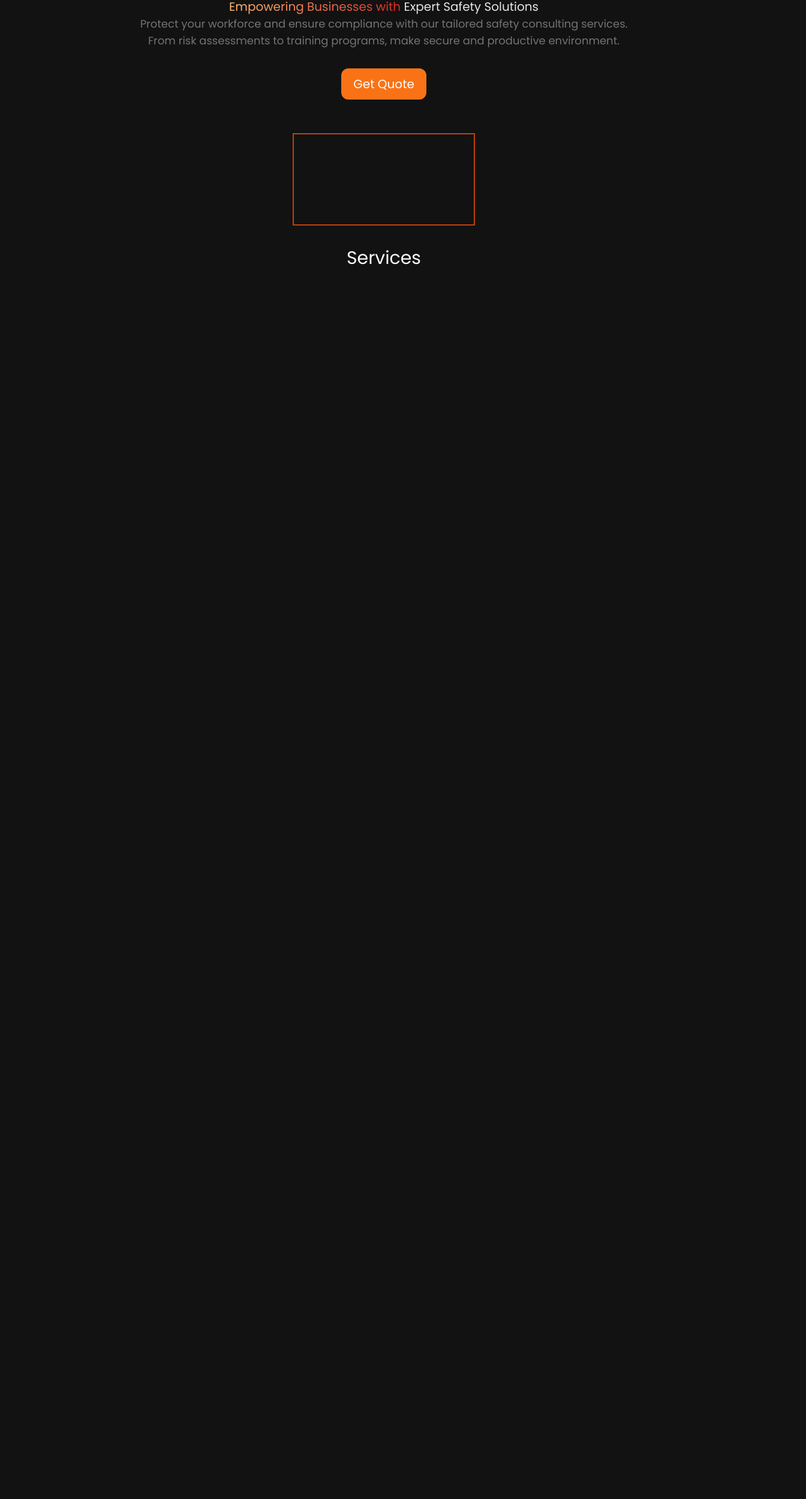
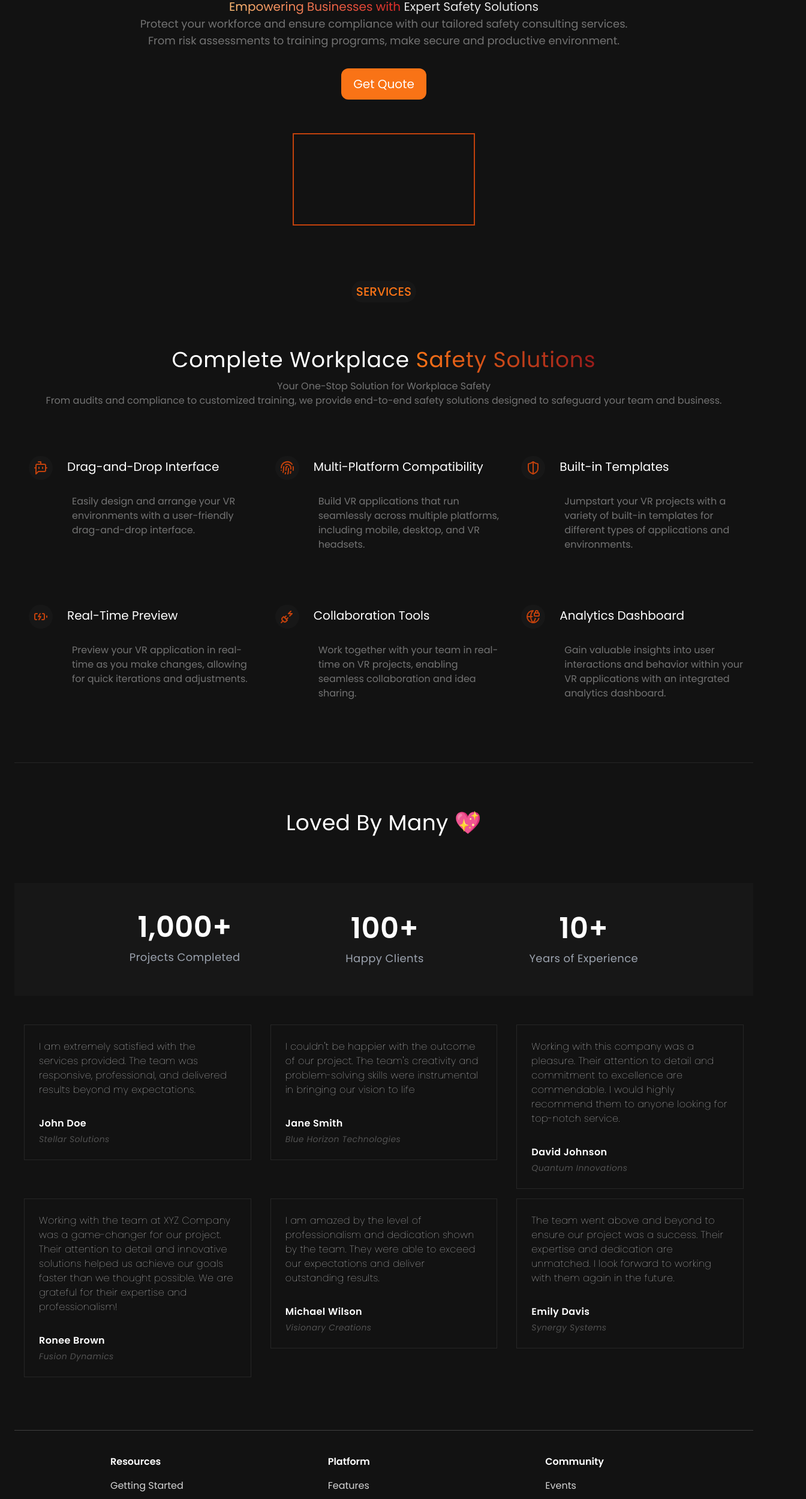
Before and after one commit to Adi4512/prosuretech, a React (Vite) app: page / in a window 1280 px wide. Shown: the part 276-2775 px from the top of the page at 60% size, 1344 px wide, since content can reach past the window. Before the commit the page ends 800 px from the top, so only its background shows below. Built offline with nearby package versions, Linux system fonts and the light colour scheme; grey boxes are pictures that could not be loaded.

Commit message:
added footer and clients section

```diff
--- a/package.json
+++ b/package.json
@@ -18,7 +18,9 @@
     "gsap": "^3.12.5",
     "lucide-react": "^0.460.0",
     "react": "^18.3.1",
+    "react-countup": "^6.5.3",
     "react-dom": "^18.3.1",
+    "react-scroll-trigger": "^0.6.14",
     "simplex-noise": "^4.0.3",
     "tailwind-merge": "^2.5.4",
     "tailwindcss-animate": "^1.0.7"
--- a/src/App.jsx
+++ b/src/App.jsx
@@ -1,7 +1,8 @@
+import Footer from "./components/Footer";
 import Hero from "./components/Hero";
 import NavBar from "./components/NavBar";
 import Services from "./components/Services";
-
+import Testimonials from "./components/Testimonials";
 function App() {
   return (
     <>
@@ -10,6 +11,8 @@ function App() {
         {" "}
         <Hero />
         <Services />
+        <Testimonials />
+        <Footer />
       </div>
     </>
   );
--- /dev/null
+++ b/src/components/Clients.jsx
@@ -0,0 +1,43 @@
+import { useState } from "react";
+import CountUp from "react-countup";
+import ScrollTrigger from "react-scroll-trigger";
+
+const Clients = () => {
+  const [count, setCount] = useState(false);
+
+  return (
+    <ScrollTrigger
+      onEnter={() => setCount(true)}
+      onExit={() => setCount(false)}
+    >
+      <div className="bg-neutral-900 text-white py-12 px-6 mb-10">
+        <div className="max-w-5xl mx-auto flex flex-wrap justify-around items-center">
+          <div className="flex flex-col items-center space-y-3">
+            <h2 className="text-5xl font-semibold">
+              {count && (
+                <CountUp start={10} end={1000} duration={1} delay={0} />
+              )}
+              +
+            </h2>
+            <p className="text-lg text-gray-400">Projects Completed</p>
+          </div>
+          <div className="mt-1 flex flex-col items-center space-y-3">
+            <h2 className="text-5xl font-semibold">
+              {count && <CountUp start={10} end={100} duration={1} delay={0} />}
+              +
+            </h2>
+            <p className="text-lg text-gray-400">Happy Clients</p>
+          </div>
+          <div className="mt-1 flex flex-col items-center space-y-3">
+            <h2 className="text-5xl font-semibold">
+              {count && <CountUp start={0} end={10} duration={1} delay={0} />}+
+            </h2>
+            <p className="text-lg text-gray-400">Years of Experience</p>
+          </div>
+        </div>
+      </div>
+    </ScrollTrigger>
+  );
+};
+
+export default Clients;
--- /dev/null
+++ b/src/components/Footer.jsx
@@ -0,0 +1,56 @@
+import { resourcesLinks, platformLinks, communityLinks } from "../constants";
+const Footer = () => {
+  return (
+    <footer className=" mt-20 border-t py-10 border-neutral-700">
+      <div className="ml-40 grid grid-cols-2 lg:grid-cols-3 gap-4">
+        <div>
+          <h3 className="text-md font-semibold mb-4">Resources</h3>
+          <ul className="space-y-2">
+            {resourcesLinks.map((link, index) => (
+              <li key={index}>
+                <a
+                  href={link.href}
+                  className="text-neutral-300 hover:text-slate-600 transition duration-300 ease-in-out"
+                >
+                  {link.text}
+                </a>
+              </li>
+            ))}
+          </ul>
+        </div>
+        <div>
+          <h3 className="text-md font-semibold mb-4">Platform</h3>
+          <ul className="space-y-2">
+            {platformLinks.map((link, index) => (
+              <li key={index}>
+                <a
+                  href={link.href}
+                  className="text-neutral-300 hover:text-slate-600 transition duration-300 ease-in-out"
+                >
+                  {link.text}
+                </a>
+              </li>
+            ))}
+          </ul>
+        </div>
+        <div>
+          <h3 className="text-md font-semibold mb-4">Community</h3>
+          <ul className="space-y-2">
+            {communityLinks.map((link, index) => (
+              <li key={index}>
+                <a
+                  href={link.href}
+                  className="text-neutral-300 hover:text-slate-600 transition duration-300 ease-in-out"
+                >
+                  {link.text}
+                </a>
+              </li>
+            ))}
+          </ul>
+        </div>
+      </div>
+    </footer>
+  );
+};
+
+export default Footer;
--- a/src/components/NavBar.jsx
+++ b/src/components/NavBar.jsx
@@ -2,7 +2,7 @@ import React from "react";
 import { Menu, MenuIcon, X } from "lucide-react";
 import { useState } from "react";
 import { navItems } from "../constants";
-import { i } from "framer-motion/client";
+import companyLogo from "../assets/companyLogo.jpeg";
 
 const NavBar = () => {
   const [drawer, setDrawer] = useState(false);
@@ -13,12 +13,12 @@ const NavBar = () => {
   return (
     <>
       <nav className="sticky top-0 z-40 py-3 backdrop-blur-lg border-b border-neutral-700/80">
-        <div className="container px-4 mx-auto relative text-sm ml-0 sm:ml-16">
+        <div className="container px-4 mx-auto relative text-sm">
           <div className="flex justify-between items-center">
             <div className="flex items-center flex-shrink-0">
               <img
                 className="h-10 w-10 mr-2 rounded-full"
-                src="https://picsum.photos/200"
+                src={companyLogo}
                 alt="Company-Logo"
               />
               <span className="text-xl tracking-tight cursor-pointer hover:text-slate-600 transition duration-300 ease-in-out">
--- a/src/components/Services.jsx
+++ b/src/components/Services.jsx
@@ -1,9 +1,44 @@
 import React from "react";
+import { features } from "../constants";
+import { ul } from "framer-motion/client";
 
 const Services = () => {
   return (
-    <div className="mt-5 flex flex-col text-3xl justify-center items-center">
-      Services
+    <div className="relative mt-20 border-b border-neutral-800 min-h-[800px]">
+      <div className="text-center">
+        <span className="h-6 font-medium px-2 py-1 text-orange-500 rounded-full uppercase text-xl bg-neutral-900">
+          services
+        </span>
+        <h2 className="text-3xl sm:text-5xl lg:text-4xl mt-10 lg:mt-20 tracking-wide">
+          Complete Workplace{" "}
+          <span className="bg-gradient-to-r from-orange-500 to-red-800 bg-clip-text text-transparent">
+            Safety Solutions
+          </span>
+        </h2>
+        <p className="text-neutral-500 mt-3 ">
+          Your One-Stop Solution for Workplace Safety <br />
+          From audits and compliance to customized training, we provide
+          end-to-end safety solutions designed to safeguard your team and
+          business.
+        </p>
+      </div>
+      <div className="flex flex-wrap mt-10 lg:mt-20">
+        {features.map((feature, index) => (
+          <div key={index} className="w-full sm:1/2 lg:w-1/3">
+            <div className="flex">
+              <div className="justify-center rounded-full items-center bg-neutral-900 text-orange-700 flex mx-6 h-10 w-10 p-2">
+                {feature.icon}
+              </div>
+              <div>
+                <h5 className="mt-1 mb-6 text-xl">{feature.text}</h5>
+                <p className="text-md p-2 mb-20 text-neutral-500">
+                  {feature.description}
+                </p>
+              </div>
+            </div>
+          </div>
+        ))}
+      </div>
     </div>
   );
 };
--- /dev/null
+++ b/src/components/Testimonials.jsx
@@ -0,0 +1,30 @@
+import { testimonials } from "../constants";
+import Clients from "./Clients";
+
+const Testimonials = () => {
+  return (
+    <div className="mt-20 tracking-wide">
+      <h2 className="items-center text-3xl sm:text-3xl lg:text-4xl text-center my-10 lg:my-20">
+        Loved By Many 💖
+      </h2>
+      <Clients />
+      <div className="flex flex-wrap justify-center">
+        {testimonials.map((testimonial, index) => (
+          <div key={index} className="w-full sm:w-1/2 lg:w-1/3 px-4 py-2">
+            <div className="bg-neutral rounded-md p-6 text-md border border-neutral-800 font-thin">
+              <p>{testimonial.text}</p>
+              <div className="flex flex-col mt-8 items-start">
+                <h6 className="font-semibold">{testimonial.user}</h6>
+                <span className="italic mt-1 text-sm font-normal text-neutral-600">
+                  {testimonial.company}
+                </span>
+              </div>
+            </div>
+          </div>
+        ))}
+      </div>
+    </div>
+  );
+};
+
+export default Testimonials;
```
Also changed, not shown: src/assets/companyLogo.jpeg (added), 1 other file (tests, documents, lock files or other folders).
